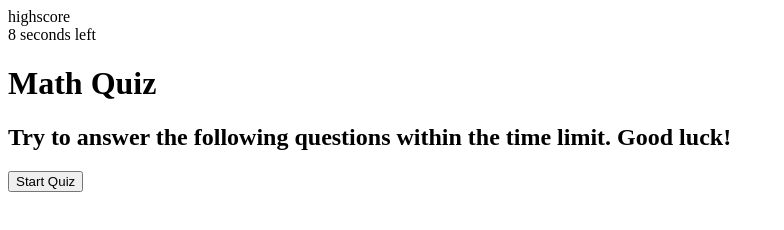
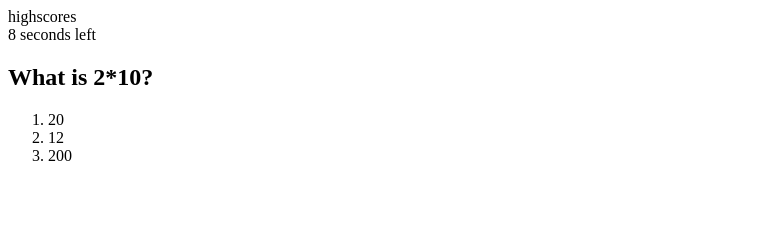
Before and after one commit to malinallirz/code-quiz, a plain HTML site: page index.html in a window 1280 px wide. Both pictures are taken after a click on the button "Start Quiz". Shown: the whole page, without its empty margins (0-784 px from the left). Drawn offline with Linux system fonts and the light colour scheme.

Commit message:
added answers and ability to click on them

```diff
--- a/assets/css/js/script.js
+++ b/assets/css/js/script.js
@@ -18,6 +18,7 @@ function startTimer() {
     if (timeLeft === 0) {
       //stop timer
       clearInterval(interval);
+      document.getElementById("quiz-container").style.display = "none";
     }
   }, 1000);
   return interval;
@@ -26,29 +27,67 @@ function startTimer() {
 //array of questions for quiz
 var questions = [
   {
-    question: "Question 1",
-    options: ["Option 1", "Option 2", "Option 3"],
+    question: "What is 2*10?",
+    options: ["20", "12", "200"],
   },
   {
-    question: "Question 2",
-    options: ["Option 1", "Option 2", "Option 3"],
+    question: "what is 3 cubed?",
+    options: ["27", "6", "9"],
   },
   {
-    question: "Question 3",
-    options: ["Option 1", "Option 2", "Option 3"],
+    question: "how many sides does a triangle have?",
+    options: ["3", "6", "4"],
   },
   {
-    question: "Question 4",
-    options: ["Option 1", "Option 2", "Option 3"],
+    question: "complete the pattern: 25,26,28,31,35,_ ",
+    options: ["40", "36", "38"],
   },
 ];
 
+var currentQuestionIndex = 0;
+
+//display questions and answer options
+function displayQuestion() {
+  var question = questions[currentQuestionIndex];
+  document.getElementById("question").textContent = question.question;
+
+  var optionsList = document.getElementById("options");
+  optionsList.innerHTML = "";
+
+  question.options.forEach(function (option) {
+    var li = document.createElement("li");
+    li.textContent = option;
+    li.addEventListener("click", handleOptionSelection);
+    optionsList.appendChild(li);
+  });
+}
+
 function startQuiz() {
-  console.log("button works.game will start");
+  //console.log("button works.game will start");
   // pressing this button will take user to the quiz questions
   //timer starts
   var timerInterval = startTimer();
+  document.getElementById("start-page").style.display = "none";
+  document.getElementById("quiz-container").style.display = "block";
+  displayQuestion();
   // questions pop up
+}
+function handleOptionSelection() {
+  var selectedOption = this.textContent;
+
+  var question = questions[currentQuestionIndex];
+  var answer = question.options[0];
+  if (selectedOption === answer) {
+    console.log("correct");
+  } else {
+    console.log("wrong");
+  }
+  currentQuestionIndex++;
+  if (currentQuestionIndex === questions.length) {
+    console.log("complete");
+  } else {
+    displayQuestion();
+  }
 }
 
 //user interactions
--- a/index.html
+++ b/index.html
@@ -9,11 +9,11 @@
   </head>
   <body>
     <!--user must be able to click this and be taken to a high scores page-->
-    <nav>highscore</nav>
+    <nav>highscores</nav>
 
     <!--timer -->
-    <div><span id="timer">10</span> seconds left</div>
-
+   <span><span id="timer">10</span> seconds left</span>
+    <section id="start-page">
       <h1>Math Quiz</h1>
       <!--//code quiz description... timed quiz blah blah blah-->
       <h2>
@@ -23,6 +23,17 @@
       <!--//button to start the quiz-->
 
       <button id="start-btn">Start Quiz</button>
+    </section>
+
+    <div id="quiz-container" style="display: none">
+      <h2 id="question"></h2>
+      <ol id="options"></0l>
+    </div>
+
+    <div id="enter-name" style="display: none;">
+
+
+    </div>
 
     <script src="./assets/css/js/script.js"></script>
   </body>
```
Lines whose indentation alone changed are shown as unchanged.
